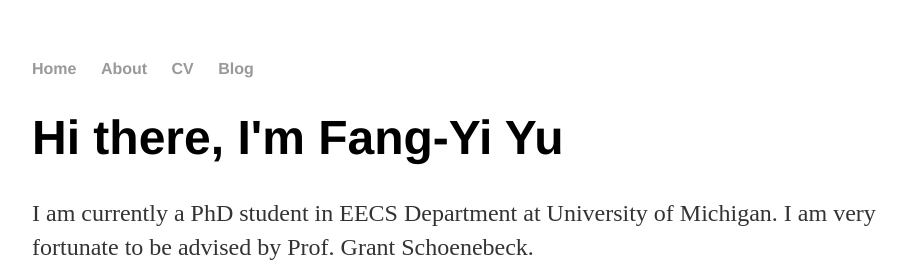
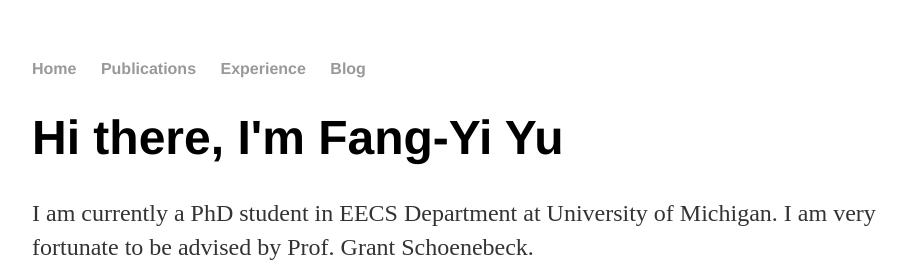
Before and after one commit to ericswatch/ericswatch.github.io, a Jekyll site: the page built from index.html, in a window 1280 px wide. Shown: the top 262 px of the page, without its empty margins (160-1067 px from the left). Built offline with Jekyll 4.4.1, drawn with Linux system fonts in a browser that asks for light colours.

Commit message:
Update default.html

```diff
--- a/_layouts/default.html
+++ b/_layouts/default.html
@@ -9,8 +9,8 @@
 			<nav>
 	    		<ul>
 	        		<li><a href="/">Home</a></li>
-		        	<li><a href="/about">About</a></li>
-	        		<li><a href="/cv">CV</a></li>
+		        	<li><a href="/publications">Publications</a></li>
+	        		<li><a href="/experience">Experience</a></li>
 	        		<li><a href="/blog">Blog</a></li>
 	    		</ul>
 			</nav>
```
